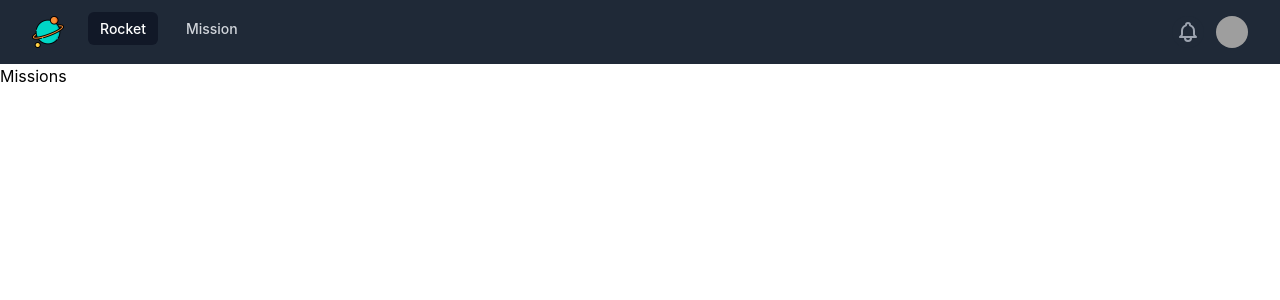
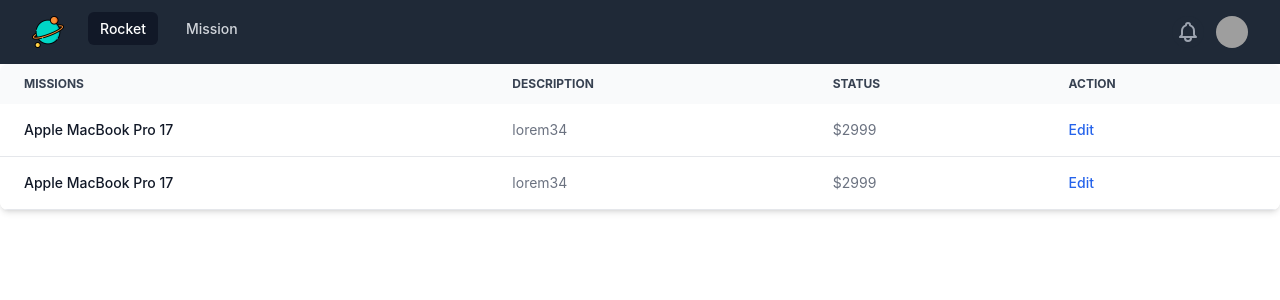
Before and after one commit to developerwaleed/SpaceX-Traveller-Hub, a React (Create React App) app: page /Mission in a window 1280 px wide. Shown: the top 300 px of the page. Built offline with nearby package versions, Linux system fonts and the light colour scheme; grey boxes are pictures that could not be loaded.

Commit message:
Add styles for mission pager

```diff
--- a/src/components/Missions/Missions.js
+++ b/src/components/Missions/Missions.js
@@ -1,8 +1,72 @@
 import React from 'react';
+import '../../index.css';
 
 function Missions() {
   return (
-    <div>Missions</div>
+    <>
+      <div className="overflow-x-auto relative shadow-md sm:rounded-lg">
+        <table className="w-full text-sm text-left text-gray-500 dark:text-gray-400">
+          <thead className="text-xs text-gray-700 uppercase bg-gray-50 dark:bg-gray-700 dark:text-gray-400">
+            <tr>
+              <th scope="col" className="py-3 px-6">
+                Missions
+              </th>
+              <th scope="col" colSpan="4" className="py-3 px-6">
+                Description
+              </th>
+              <th scope="col" className="py-3 px-6">
+                Status
+              </th>
+              <th scope="col" className="py-3 px-6">
+                Action
+              </th>
+            </tr>
+          </thead>
+          <tbody>
+            <tr className="bg-white border-b dark:bg-gray-900 dark:border-gray-700">
+              <th
+                scope="row"
+                className="py-4 px-6 font-medium text-gray-900 whitespace-nowrap dark:text-white"
+              >
+                Apple MacBook Pro 17
+              </th>
+              <td colSpan="4" className="py-4 px-6">
+                lorem34
+              </td>
+              <td className="py-4 px-6">$2999</td>
+              <td className="py-4 px-6">
+                <a
+                  href="/"
+                  className="font-medium text-blue-600 dark:text-blue-500 hover:underline"
+                >
+                  Edit
+                </a>
+              </td>
+            </tr>
+            <tr className="bg-white border-b dark:bg-gray-900 dark:border-gray-700">
+              <th
+                scope="row"
+                className="py-4 px-6 font-medium text-gray-900 whitespace-nowrap dark:text-white"
+              >
+                Apple MacBook Pro 17
+              </th>
+              <td colSpan="4" className="py-4 px-6">
+                lorem34
+              </td>
+              <td className="py-4 px-6">$2999</td>
+              <td className="py-4 px-6">
+                <a
+                  href="/"
+                  className="font-medium text-blue-600 dark:text-blue-500 hover:underline"
+                >
+                  Edit
+                </a>
+              </td>
+            </tr>
+          </tbody>
+        </table>
+      </div>
+    </>
   );
 }
 
```
